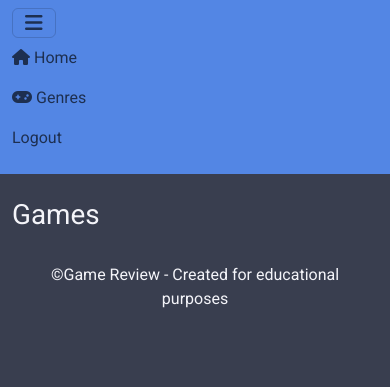
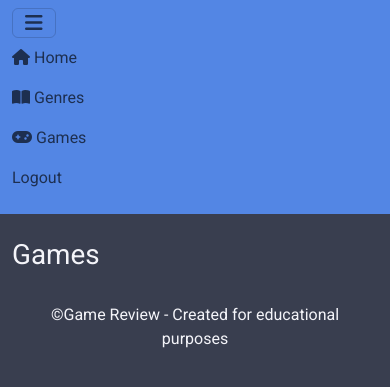
Before and after one commit to Oliver-Pile/MMI-GameReview, a PHP site: page /index.php?p=games in a window 390 px wide, after a click that opens the changed part. Shown: the top 387 px of the page. Run offline with PHP 8.4, Linux system fonts and the light colour scheme; the visitor is signed in with stand-in values (Sample User, id 1); data that the repository does not hold is empty; style sheets or scripts are compiled from the project's sources; some libraries are stand-ins or nearby versions.

Commit message:
Create page for all games

```diff
--- a/classes/game.class.php
+++ b/classes/game.class.php
@@ -6,12 +6,19 @@
       $this->Conn = $Conn;
     }
 
-    public function getAllGames($genre_id){
+    public function getAllGamesForGenre($genre_id){
       $query = "SELECT * FROM Game WHERE genre_id = :genre_id";
       $stmt = $this->Conn->prepare($query);
       $stmt->execute([
         "genre_id" => $genre_id
         ]);
+      return $stmt->fetchAll(PDO::FETCH_ASSOC);
+    }
+
+    public function getAllGames() {
+      $query = "SELECT * FROM Game";
+      $stmt = $this->Conn->prepare($query);
+      $stmt->execute();
       return $stmt->fetchAll(PDO::FETCH_ASSOC);
     }
 
--- a/includes/header.php
+++ b/includes/header.php
@@ -22,7 +22,10 @@
               <a class="nav-link" href="index.php?p=home"><i class="fa-solid fa-house"></i>Home</a>
             </li>
             <li class="nav-item">
-              <a class="nav-link" href="index.php?p=genres"><i class="fa-solid fa-gamepad"></i>Genres</a>
+              <a class="nav-link" href="index.php?p=genres"><i class="fa-solid fa-book-open"></i>Genres</a>
+            </li>
+            <li class="nav-item">
+              <a class="nav-link" href="index.php?p=all_games"><i class="fa-solid fa-gamepad"></i>Games</a>
             </li>
             <li class="nav-item">
               <?php if ($_SESSION['is_loggedin']) { ?>
--- a/pages/games.php
+++ b/pages/games.php
@@ -1,7 +1,7 @@
 <?php
   $genre_id = $_GET["genre_id"];
   $Game = new Game($Conn);
-  $games = $Game->getAllGames($genre_id);
+  $games = $Game->getAllGamesForGenre($genre_id);
   $Genre = new Genre($Conn);
   $current_genre = $Genre->getGenre($genre_id);
 ?>
--- a/scss/main.scss
+++ b/scss/main.scss
@@ -8,3 +8,4 @@
 @import "pages/game";
 @import "pages/login";
 @import "pages/add_review";
+@import "pages/all_games";
--- /dev/null
+++ b/scss/pages/_all_games.scss
@@ -0,0 +1,5 @@
+#all-games-page{
+  .card{
+    text-align: center;
+  }
+}
```
Also changed, not shown: pages/all_games.php (added, +22 -0 lines).
